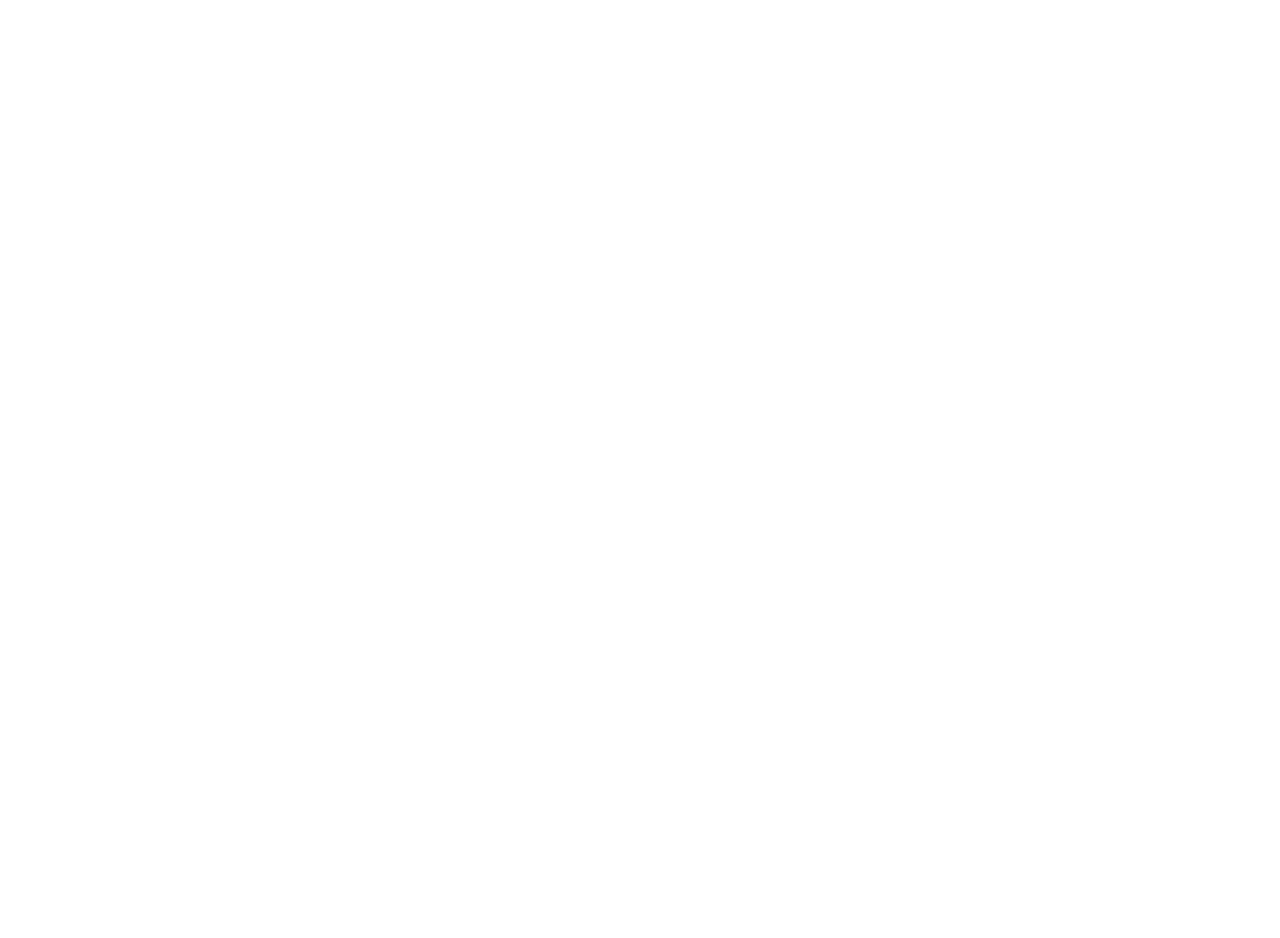
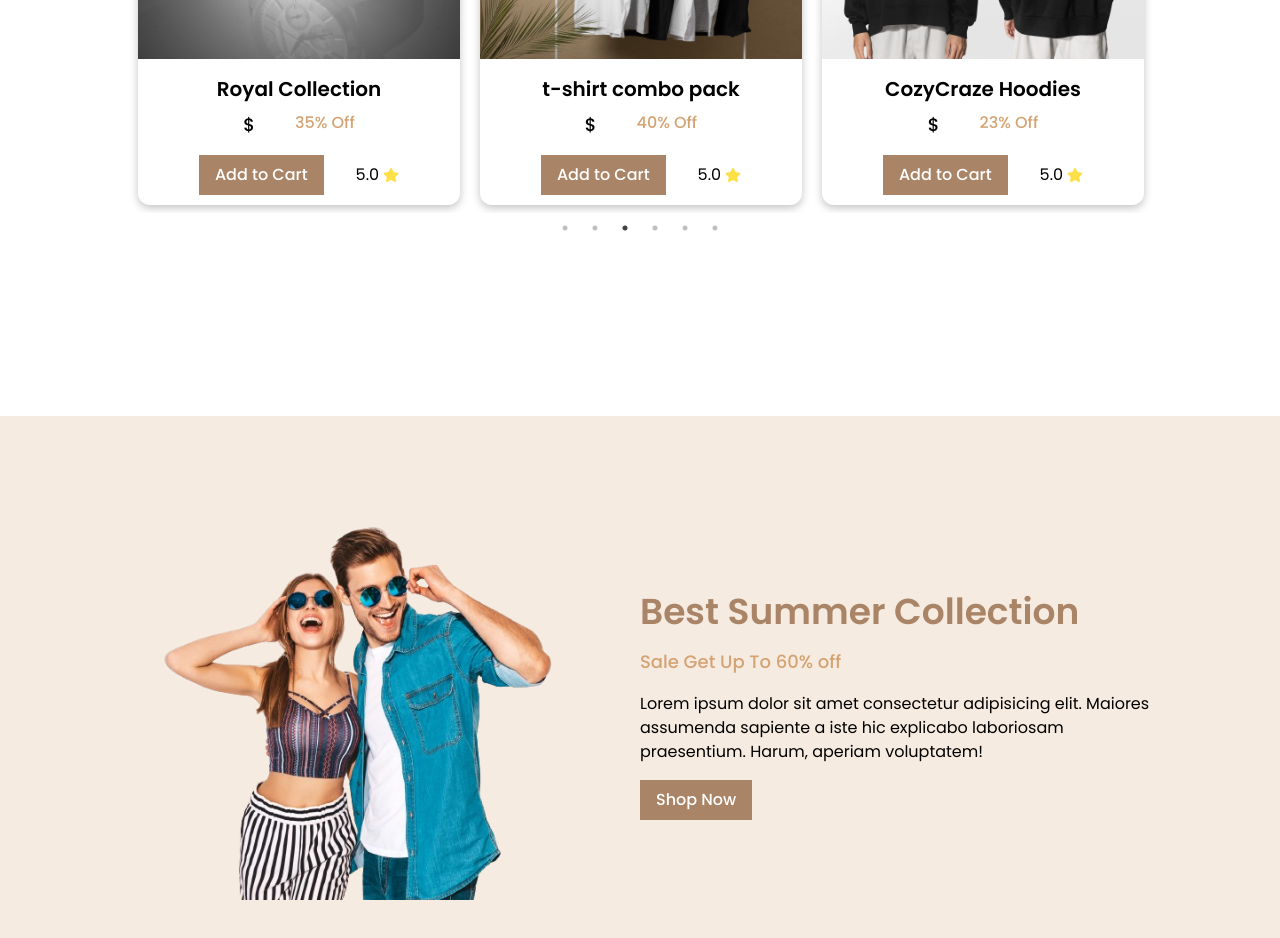
Before and after one commit to jigneshgit935/Fashion-Webapp-Reactjs, a React (Vite) app: page / in a window 1280 px wide. Shown: the part 1240-2178 px from the top of the page. Before the commit the page ends 800 px from the top, so only its background shows below. Built offline with nearby package versions, Linux system fonts and the light colour scheme.

Commit message:
added: Collection Comitted

```diff
--- a/package.json
+++ b/package.json
@@ -13,7 +13,9 @@
     "react": "^18.2.0",
     "react-dom": "^18.2.0",
     "react-icons": "^4.12.0",
-    "react-scroll": "^1.9.0"
+    "react-scroll": "^1.9.0",
+    "react-slick": "^0.29.0",
+    "slick-carousel": "^1.8.1"
   },
   "devDependencies": {
     "@types/react": "^18.2.43",
--- a/src/App.jsx
+++ b/src/App.jsx
@@ -1,5 +1,7 @@
+import Collections from './components/Collections';
 import Home from './components/Home';
 import Navbar from './components/Navbar';
+import Shop from './components/Shop';
 
 function App() {
   return (
@@ -9,6 +11,10 @@
         <div id="home">
           <Home />
         </div>
+        <div id="shop">
+          <Shop />
+        </div>
+        <Collections />
       </div>
     </>
   );
--- /dev/null
+++ b/src/components/Collections.jsx
@@ -0,0 +1,33 @@
+import img from '../assets/img/collection.png';
+
+const Collections = () => {
+  return (
+    <div className="h-screen lg:h-[70vh] flex flex-col justify-center lg:flex-row items-center bg-PrimaryColor mt-14 lg:px-32 px-5">
+      {/* img section */}
+      <div className=" flex justify-center w-full lg:w-2/4 pt-6">
+        <img src={img} alt="img" />
+      </div>
+
+      {/* content section */}
+      <div className=" w-full lg:w-2/4 space-y-4 pt-5 text-center lg:text-start">
+        <h1 className=" text-4xl font-semibold text-ExtraDarkColor">
+          Best Summer Collection
+        </h1>
+        <h3 className=" text-lg font-medium text-DarkColor">
+          Sale Get Up To 60% off
+        </h3>
+        <p>
+          Lorem ipsum dolor sit amet consectetur adipisicing elit. Maiores
+          assumenda sapiente a iste hic explicabo laboriosam praesentium. Harum,
+          aperiam voluptatem!
+        </p>
+
+        <button className=" bg-ExtraDarkColor text-white px-4 py-2 font-medium active:bg-amber-800">
+          Shop Now
+        </button>
+      </div>
+    </div>
+  );
+};
+
+export default Collections;
--- a/src/index.css
+++ b/src/index.css
@@ -7,3 +7,7 @@
 body {
   font-family: 'Poppins', sans-serif;
 }
+
+.slick-slide > div {
+  margin: 0 10px;
+}
```
Also changed, not shown: 1 other file (tests, documents, lock files or other folders).
